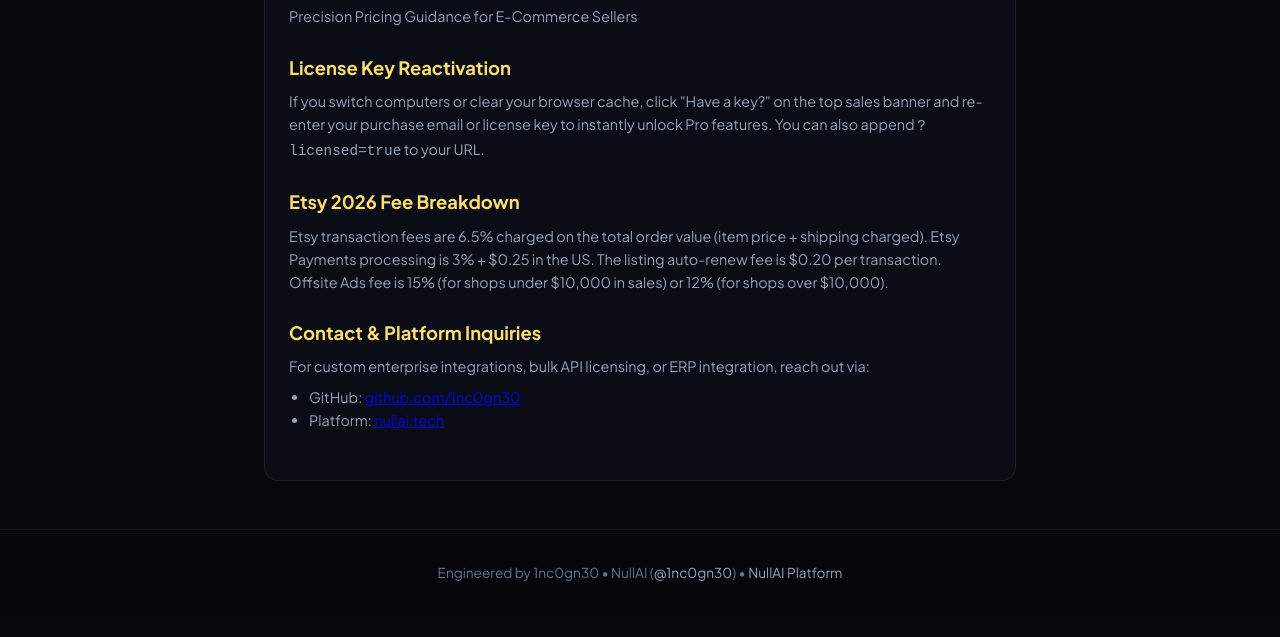
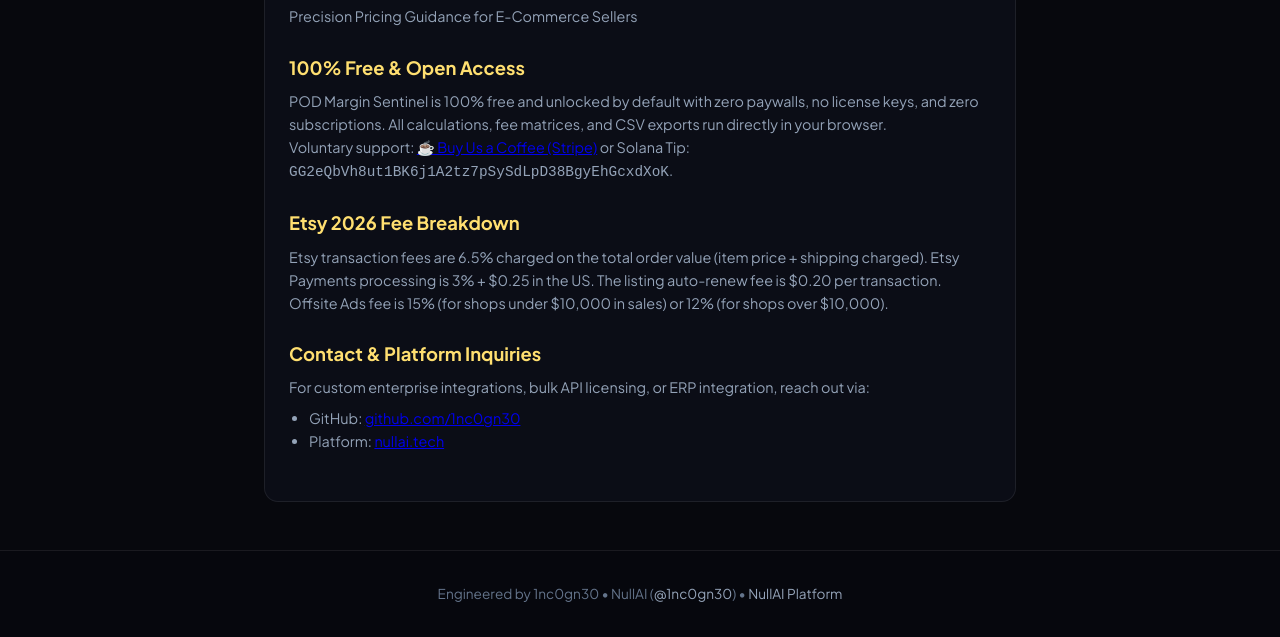
Before and after one commit to 1nc0gn30/pod-margin-sentinel, a website: page public/support.html in a window 1280 px wide. Shown: the part 197-834 px from the top of the page. Before the commit the page ends 813 px from the top, so only its background shows below. Drawn offline with Linux system fonts and the light colour scheme.

Commit message:
chore(open-access): replace legacy license-key support copy, strip dead flag & upgrade JSON-LD @graph

```diff
--- a/public/app.js
+++ b/public/app.js
@@ -28,8 +28,7 @@
     shipping: 5.49,
     charged_ship: 0.0,
     discount: 0.0,
-    platform: "etsy_organic",
-    isProLicensed: false
+    platform: "etsy_organic"
   };
 
   // DOM Elements
--- a/public/support.html
+++ b/public/support.html
@@ -24,8 +24,9 @@
       <p class="effective-date">Precision Pricing Guidance for E-Commerce Sellers</p>
 
       <section>
-        <h2>License Key Reactivation</h2>
-        <p>If you switch computers or clear your browser cache, click "Have a key?" on the top sales banner and re-enter your purchase email or license key to instantly unlock Pro features. You can also append <code>?licensed=true</code> to your URL.</p>
+        <h2>100% Free &amp; Open Access</h2>
+        <p>POD Margin Sentinel is 100% free and unlocked by default with zero paywalls, no license keys, and zero subscriptions. All calculations, fee matrices, and CSV exports run directly in your browser.</p>
+        <p>Voluntary support: <a href="https://buy.stripe.com/3cIfZg27PdKo2D64Ocfw40X" target="_blank" rel="noopener noreferrer">☕ Buy Us a Coffee (Stripe)</a> or Solana Tip: <code>GG2eQbVh8ut1BK6j1A2tz7pSySdLpD38BgyEhGcxdXoK</code>.</p>
       </section>
 
       <section>
```
Also changed, not shown: public/index.html (+1 -1 lines).
